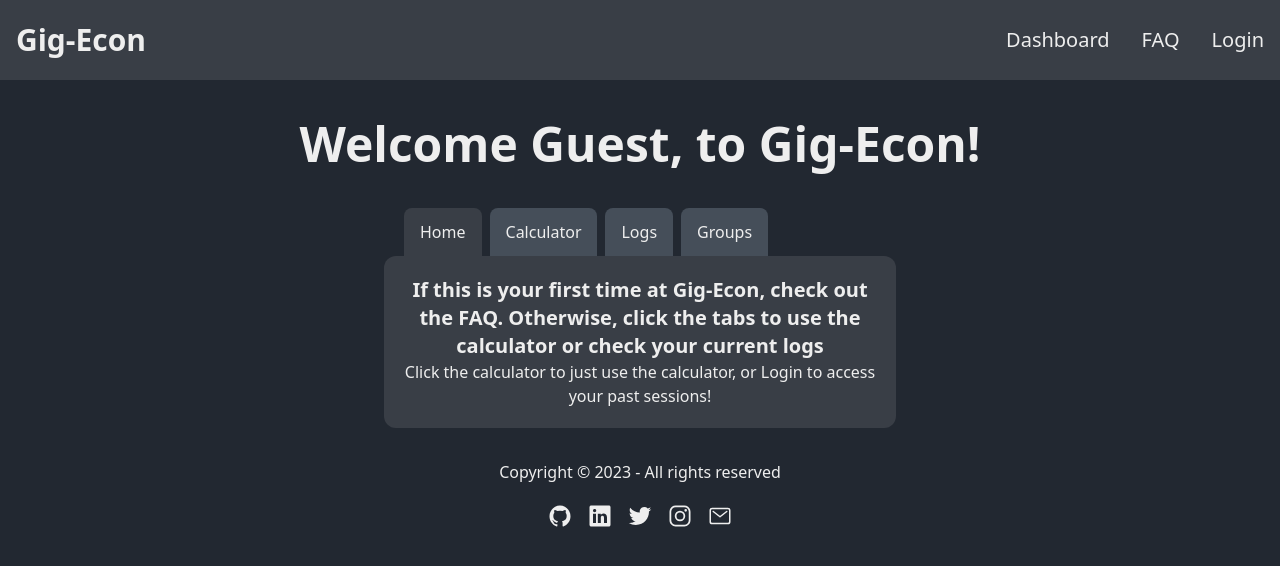
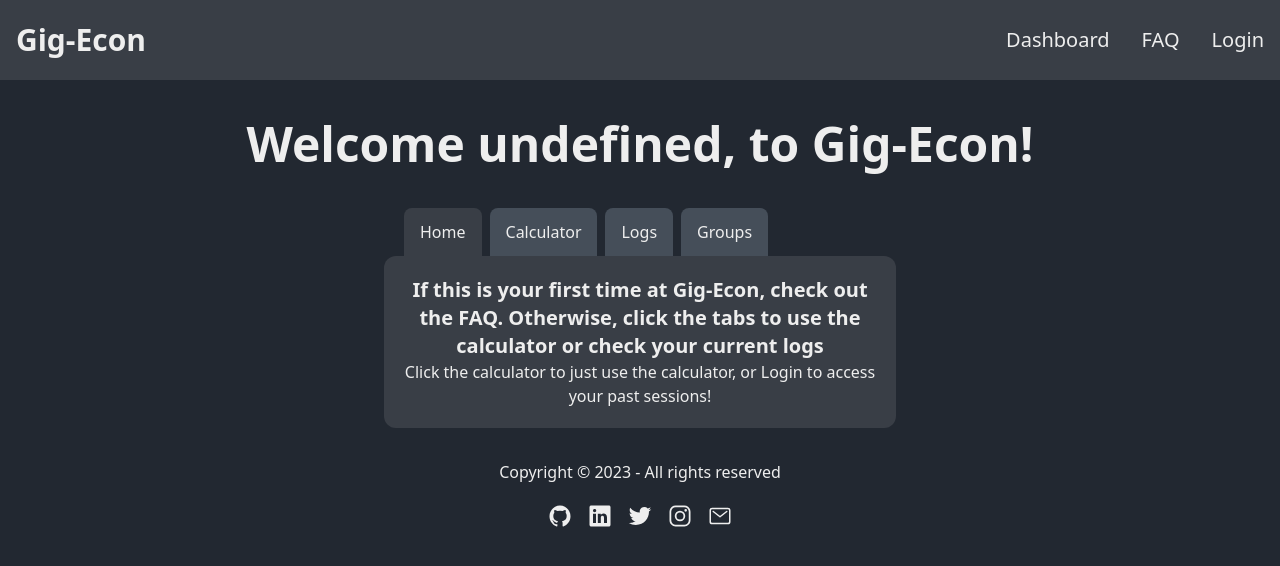
Before and after one commit to Nealium104/gig-econ, a Next.js app: page / in a window 1280 px wide. Shown: the top 566 px of the page. Built offline with nearby package versions, Linux system fonts and the light colour scheme; no server answers.

Commit message:
Changed the greeting

```diff
--- a/src/pages/index.js
+++ b/src/pages/index.js
@@ -32,7 +32,7 @@ export default function Home() {
       <Nav />
       <div className="max-width-l">
         <h1 className="p-5 mx-auto my-5 text-5xl font-bold text-primary bg-base-100 w-fit rounded-xl">
-          Welcome {user?.name || "Guest"}, to Gig-Econ!
+          Welcome{" " + user?.name || ""}, to Gig-Econ!
         </h1>
         <div className="max-w-lg mx-auto mb-8">
           <div className="flex ms-4">
```
